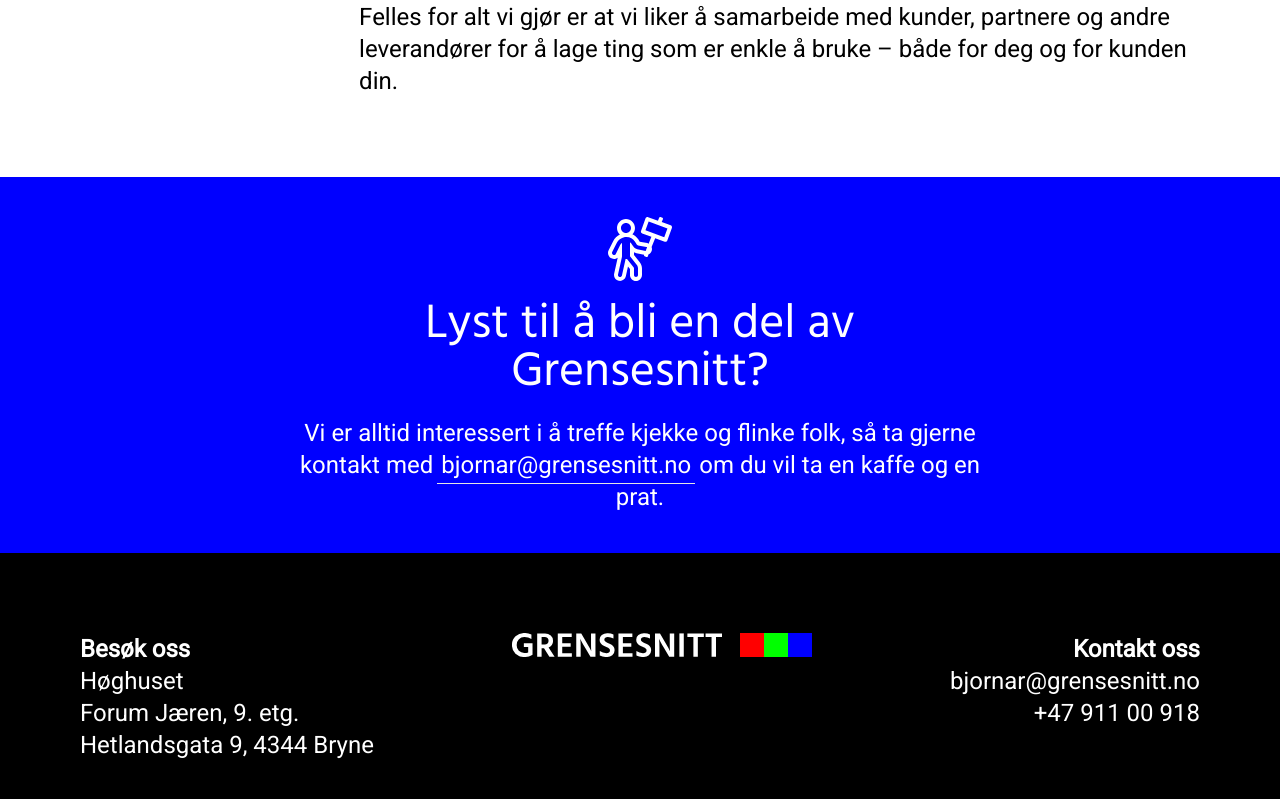
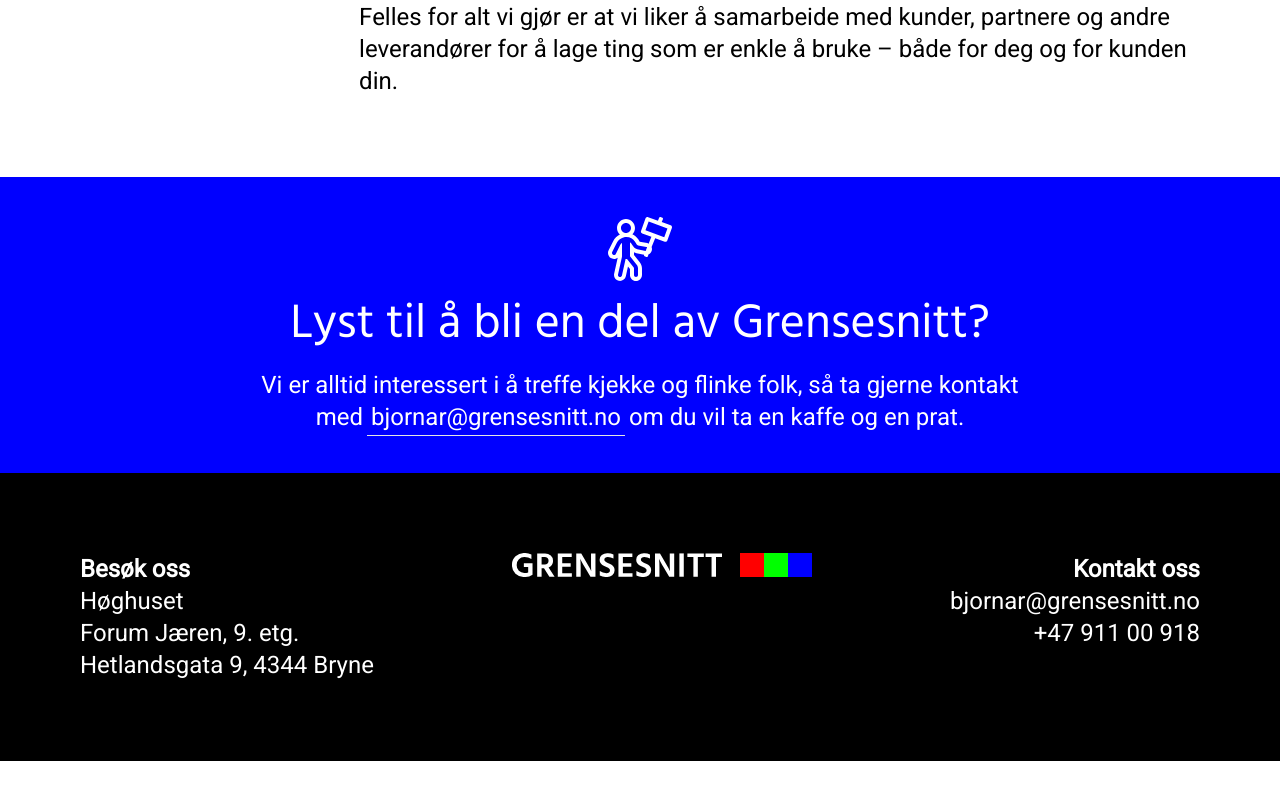
Before and after one commit to urbankid/interview, a React (Create React App) app: page / in a window 1280 px wide. Shown: the part 1123-1922 px from the top of the page. After the commit the page ends 1884 px from the top, so only its background shows below. Built offline with nearby package versions, Linux system fonts and the light colour scheme.

Commit message:
Update max width of footer

```diff
--- a/src/App.js
+++ b/src/App.js
@@ -63,7 +63,7 @@ function App() {
         </div>
       </main>
       <footer className="bg-blue">
-        <div className="max-w-lg md:px-10 md:max-w-3xl mx-auto text-white text-center pb-10">
+        <div className="max-w-lg md:px-10 md:max-w-4xl mx-auto text-white text-center pb-10">
           <div className="flex justify-center pt-10">
             <img
               src={recruitment}
```
